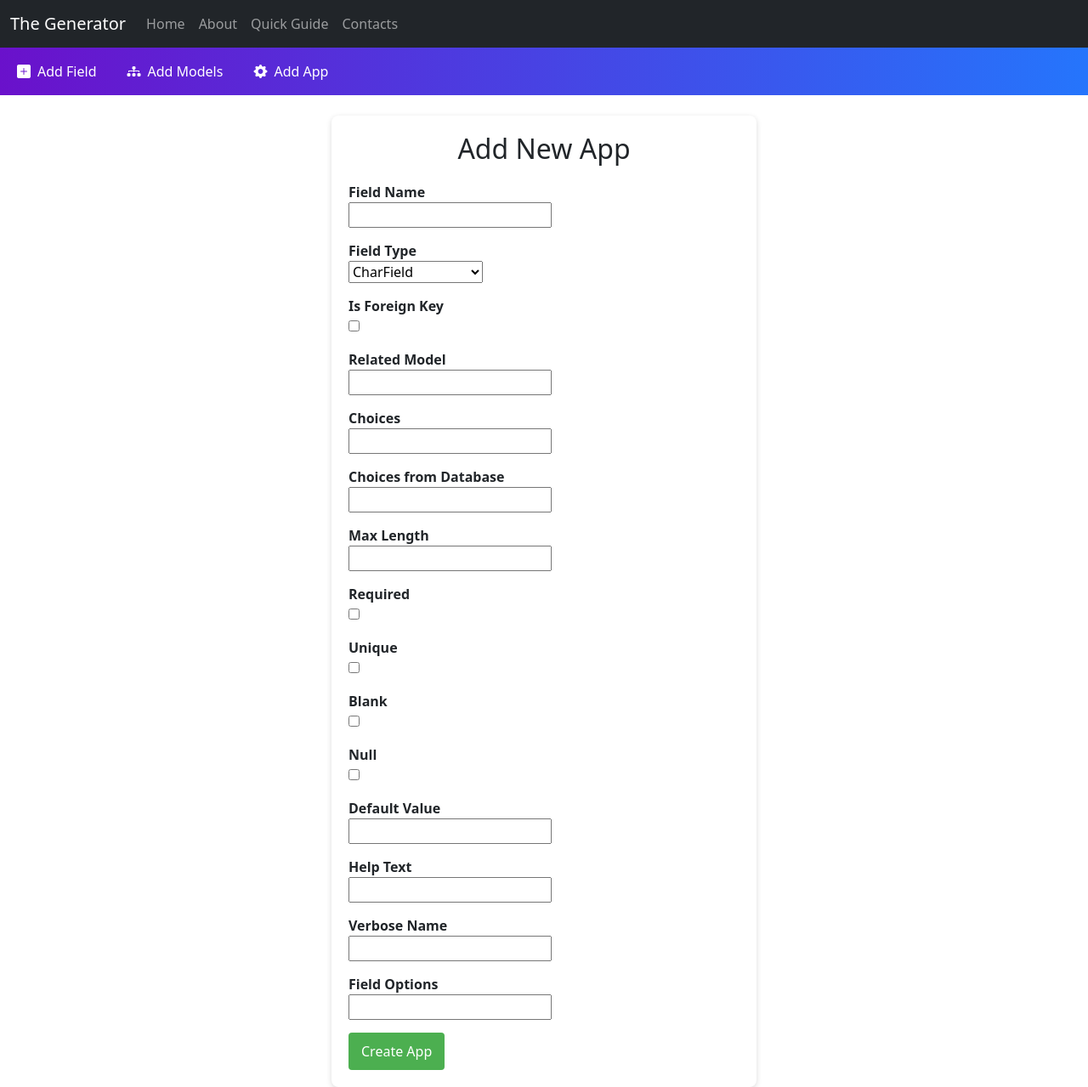
After one commit to aliemadabdo/Django-code-generator, a Django app: template crud_gen/generator/templates/generator/create_crud_app.html in a window 1280 px wide. The commit adds this page. Shown: the whole page at 85% size. Run offline with Django 5.2, Linux system fonts and the light colour scheme; the template is opened without the code that fills it: values that come from a table or form of the project are taken from there, others are empty.

Commit message:
edit: frontend style

```diff
--- a/crud_gen/generator/templates/generator/add_model_field.html
+++ b/crud_gen/generator/templates/generator/add_model_field.html
@@ -1,8 +1,8 @@
 {% extends 'generator/base.html' %}
-{% block title %}Add Model Field{% endblock %}
+{% block title %}Add New Field{% endblock %}
 
 {% block content %}
-<h2>Add Model Field</h2>
+<h2 style="text-align: center;">Add New Field</h2>
 
 <form method="post" class="model-field-form">
     {% csrf_token %}
--- a/crud_gen/generator/templates/generator/base.html
+++ b/crud_gen/generator/templates/generator/base.html
@@ -5,38 +5,63 @@
     <meta charset="UTF-8">
     <title>{% block title %}The Generator{% endblock %}</title>
     <link rel="stylesheet" href="https://cdn.jsdelivr.net/npm/bootstrap@5.3.0/dist/css/bootstrap.min.css">
+    <style>
+        html {
+            scroll-behavior: smooth; /* Smooth scrolling for anchor links */
+        }
+    </style>
 </head>
 <body>
-    <nav class="navbar navbar-expand-lg navbar-dark bg-dark mb-4">
+
+    <!-- Main Navigation -->
+    <nav class="navbar navbar-expand-lg navbar-dark bg-dark sticky-top">
         <div class="container-fluid">
             <a class="navbar-brand" href="{% url 'generator:home' %}">The Generator</a>
-            <button class="navbar-toggler" type="button" data-bs-toggle="collapse" data-bs-target="#navbarNav"
-                    aria-controls="navbarNav" aria-expanded="false" aria-label="Toggle navigation">
+            <button class="navbar-toggler" type="button" data-bs-toggle="collapse" data-bs-target="#navbarMain"
+                    aria-controls="navbarMain" aria-expanded="false" aria-label="Toggle navigation">
                 <span class="navbar-toggler-icon"></span>
             </button>
 
-            <div class="collapse navbar-collapse" id="navbarNav">
+            <div class="collapse navbar-collapse" id="navbarMain">
                 <ul class="navbar-nav me-auto">
-                    <!-- Home button -->
+                    <li class="nav-item"><a class="nav-link" href="#home">Home</a></li>
+                    <li class="nav-item"><a class="nav-link" href="#about">About</a></li>
+                    <li class="nav-item"><a class="nav-link" href="#quick_guide">Quick Guide</a></li>
+                    <li class="nav-item"><a class="nav-link" href="#contact">Contacts</a></li>
+                </ul>
+            </div>
+        </div>
+    </nav>
+<!-- Technical Features Navigation -->
+<nav class="navbar navbar-expand-lg" style="background: linear-gradient(90deg, #6a11cb, #2575fc);">
+    <div class="container-fluid">
+        <div class="collapse navbar-collapse" id="navbarTech">
+            <ul class="navbar-nav me-auto" style="gap: 20px;">
                 <li class="nav-item">
-                        <a class="nav-link" href="{% url 'generator:home' %}">Home</a>
+                    <a class="nav-link text-white d-flex align-items-center" href="{% url 'generator:add_model_field' %}">
+                        <i class="bi bi-plus-square-fill me-2"></i> Add Field
+                    </a>
                 </li>
-
-                    <!-- Add Field button -->
                 <li class="nav-item">
-                        <a class="nav-link" href="{% url 'generator:add_model_field' %}">Add Field</a>
+                    <a class="nav-link text-white d-flex align-items-center" href="{% url 'generator:add_model' %}">
+                        <i class="bi bi-diagram-3-fill me-2"></i> Add Models
+                    </a>
                 </li>
-
-                    <!-- Add Models button -->
                 <li class="nav-item">
-                        <a class="nav-link" href="{% url 'generator:add_model' %}">Add Models</a>
+                    <a class="nav-link text-white d-flex align-items-center" href="{% url 'generator:create_crud_app' %}">
+                        <i class="bi bi-gear-fill me-2"></i> Add App
+                    </a>
                 </li>
             </ul>
         </div>
     </div>
 </nav>
 
-    <div class="container">
+<!-- Bootstrap Icons -->
+<link rel="stylesheet" href="https://cdn.jsdelivr.net/npm/bootstrap-icons@1.10.5/font/bootstrap-icons.css">
+
+    <!-- Page Content -->
+    <div class="container mt-4">
         {% block content %}
         {% endblock %}
     </div>
--- /dev/null
+++ b/crud_gen/generator/templates/generator/create_crud_app.html
@@ -0,0 +1,57 @@
+{% extends "generator/base.html" %}
+
+{% block content %}
+<div class="form-container">
+    <h2>Add New App</h2>
+    <form method="post">
+        {% csrf_token %}
+        {{ form.non_field_errors }}
+
+        {% for field in form %}
+            <div class="field">
+                <label for="{{ field.id_for_label }}">{{ field.label }}</label><br>
+                {{ field }}
+                {% if field.errors %}
+                    <div style="color:red;">
+                        {{ field.errors }}
+                    </div>
+                {% endif %}
+            </div>
+        {% endfor %}
+
+        <button type="submit">Create App</button>
+    </form>
+</div>
+
+<style>
+    .form-container {
+        background: #fff;
+        padding: 20px;
+        border-radius: 8px;
+        max-width: 500px;
+        margin: auto;
+        box-shadow: 0 2px 6px rgba(0,0,0,0.15);
+    }
+    h2 {
+        text-align: center;
+        margin-bottom: 20px;
+    }
+    button {
+        background: #4CAF50;
+        color: white;
+        padding: 10px 15px;
+        border: none;
+        border-radius: 4px;
+        cursor: pointer;
+    }
+    button:hover {
+        background: #45a049;
+    }
+    .field {
+        margin-bottom: 15px;
+    }
+    label {
+        font-weight: bold;
+    }
+</style>
+{% endblock %}
```
Also changed, not shown: crud_gen/generator/templates/generator/contact.html (added, +53 -0 lines), crud_gen/generator/templates/generator/success_app.html (added, +25 -0 lines). Lines whose indentation alone changed are shown as unchanged.
